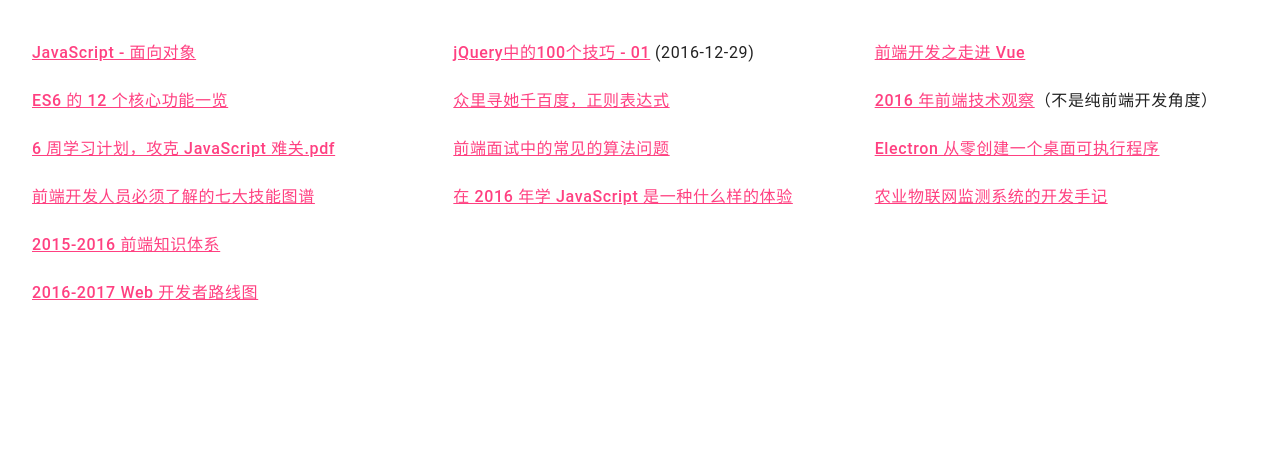
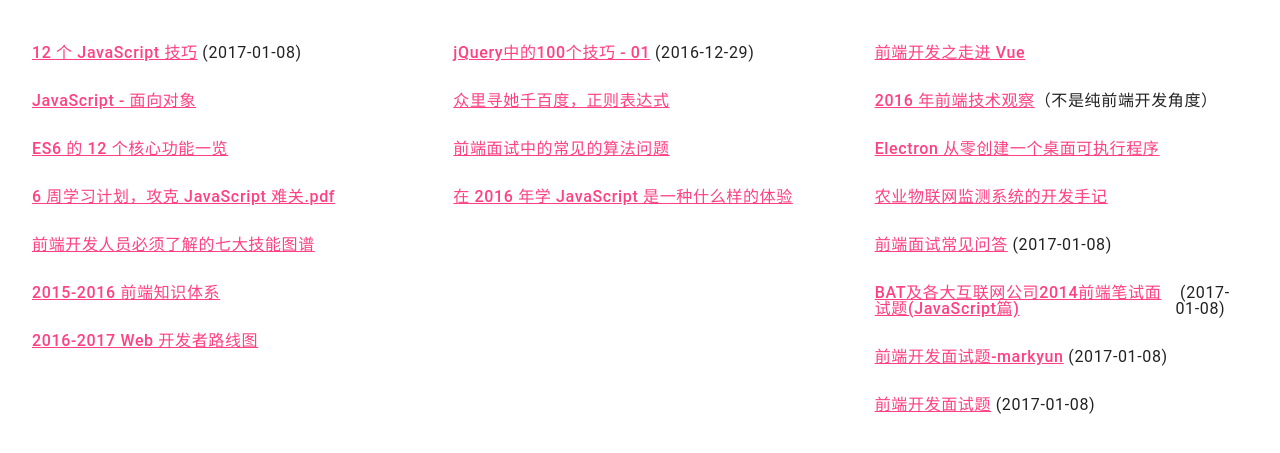
Before and after one commit to Ovaphlow/course-javascript, a website: page webapp/index.html in a window 1280 px wide. Shown: the part 675-1128 px from the top of the page. Before the commit the page ends 1030 px from the top, so only its background shows below. Drawn offline with Linux system fonts and the light colour scheme.

Commit message:
整理面试题

```diff
--- a/webapp/index.html
+++ b/webapp/index.html
@@ -101,6 +101,12 @@
           <h3>基础</h3>
           <ul class="mdl-list">
             <li class="mdl-list__item">
+              <a href="files/12个JavaScript技巧.pdf" target="_blank">
+                12 个 JavaScript 技巧
+              </a>
+              &nbsp;(2017-01-08)
+            </li>
+            <li class="mdl-list__item">
               <a href="files/javascript - 面向对象.pdf" target="_blank">
                 JavaScript - 面向对象
               </a>
@@ -182,6 +188,30 @@
                 农业物联网监测系统的开发手记
               </a>
             </li>
+            <li class="mdl-list__item">
+              <a href="files/前端面试常见问答.pdf" target="_blank">
+                前端面试常见问答
+              </a>
+              &nbsp;(2017-01-08)
+            </li>
+            <li class="mdl-list__item">
+              <a href="files/BAT及各大互联网公司2014前端笔试面试题(JavaScript篇).pdf" target="_blank">
+                BAT及各大互联网公司2014前端笔试面试题(JavaScript篇)
+              </a>
+              &nbsp;(2017-01-08)
+            </li>
+            <li class="mdl-list__item">
+              <a href="files/前端开发面试题-markyun.pdf" target="_blank">
+                前端开发面试题-markyun
+              </a>
+              &nbsp;(2017-01-08)
+            </li>
+            <li class="mdl-list__item">
+              <a href="files/前端开发面试题.pdf" target="_blank">
+                前端开发面试题
+              </a>
+              &nbsp;(2017-01-08)
+            </li>
           </ul>
         </div>
       </div>
```
Also changed, not shown: 5 other files.
